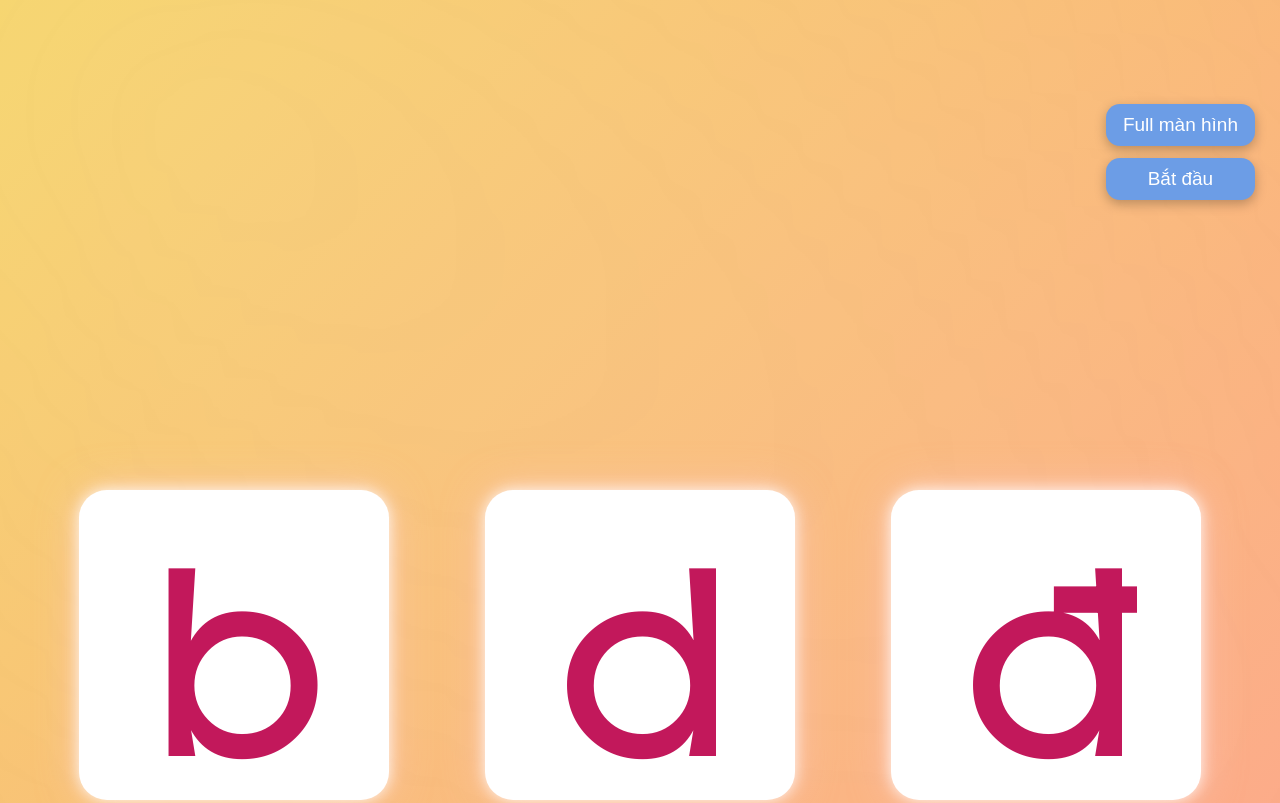
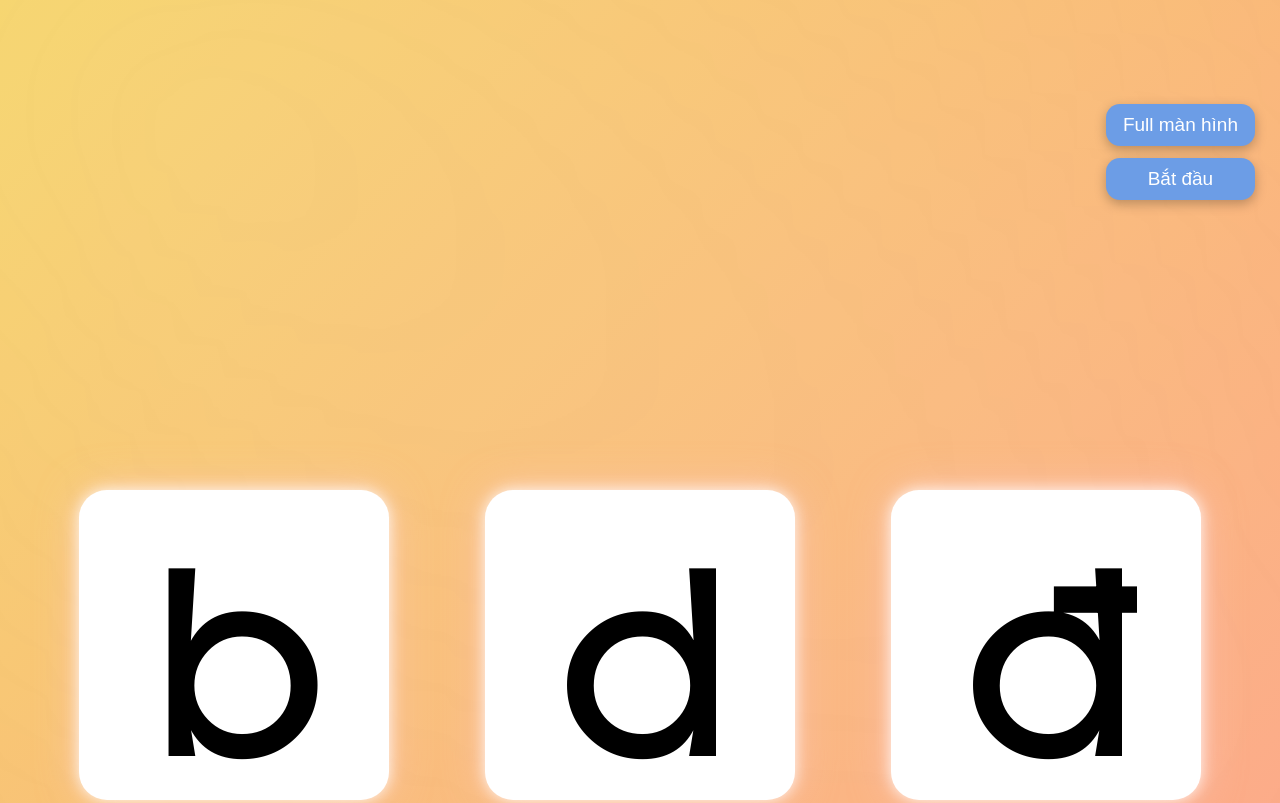
Before and after one commit to ngthithhien/nghe_doan_chu_bdd, a plain HTML site: page index.html in a window 1280 px wide. Shown: the top 803 px of the page. Drawn offline with Linux system fonts and the light colour scheme.

Commit message:
Update index.html

```diff
--- a/index.html
+++ b/index.html
@@ -81,7 +81,7 @@ body{
     margin:0 48px;
     border-radius:28px;
     font-size:240px;
-    color:#c2185b;
+    color:#000;
     font-weight:bold;
     display:flex;
     justify-content:center;
```
